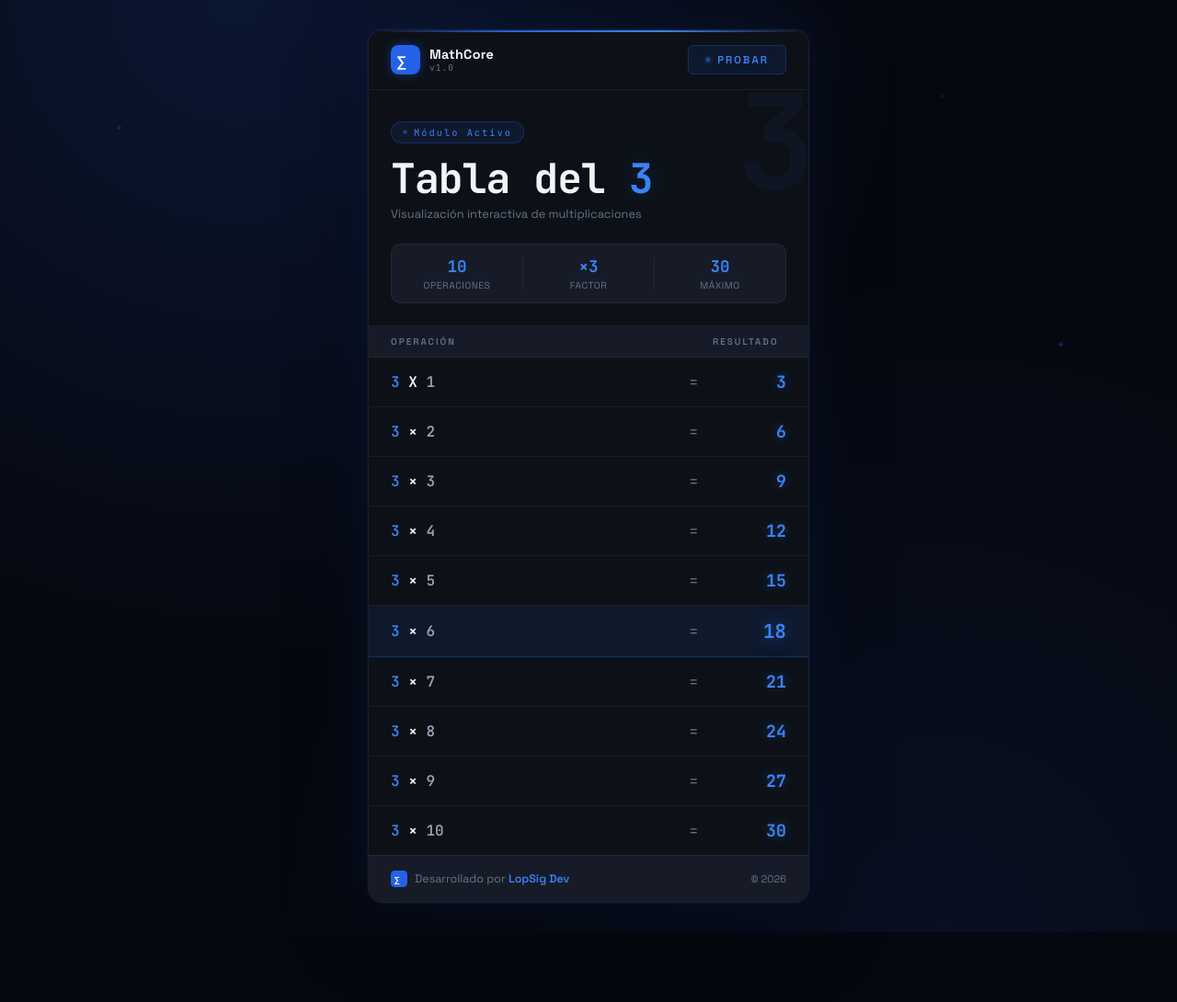
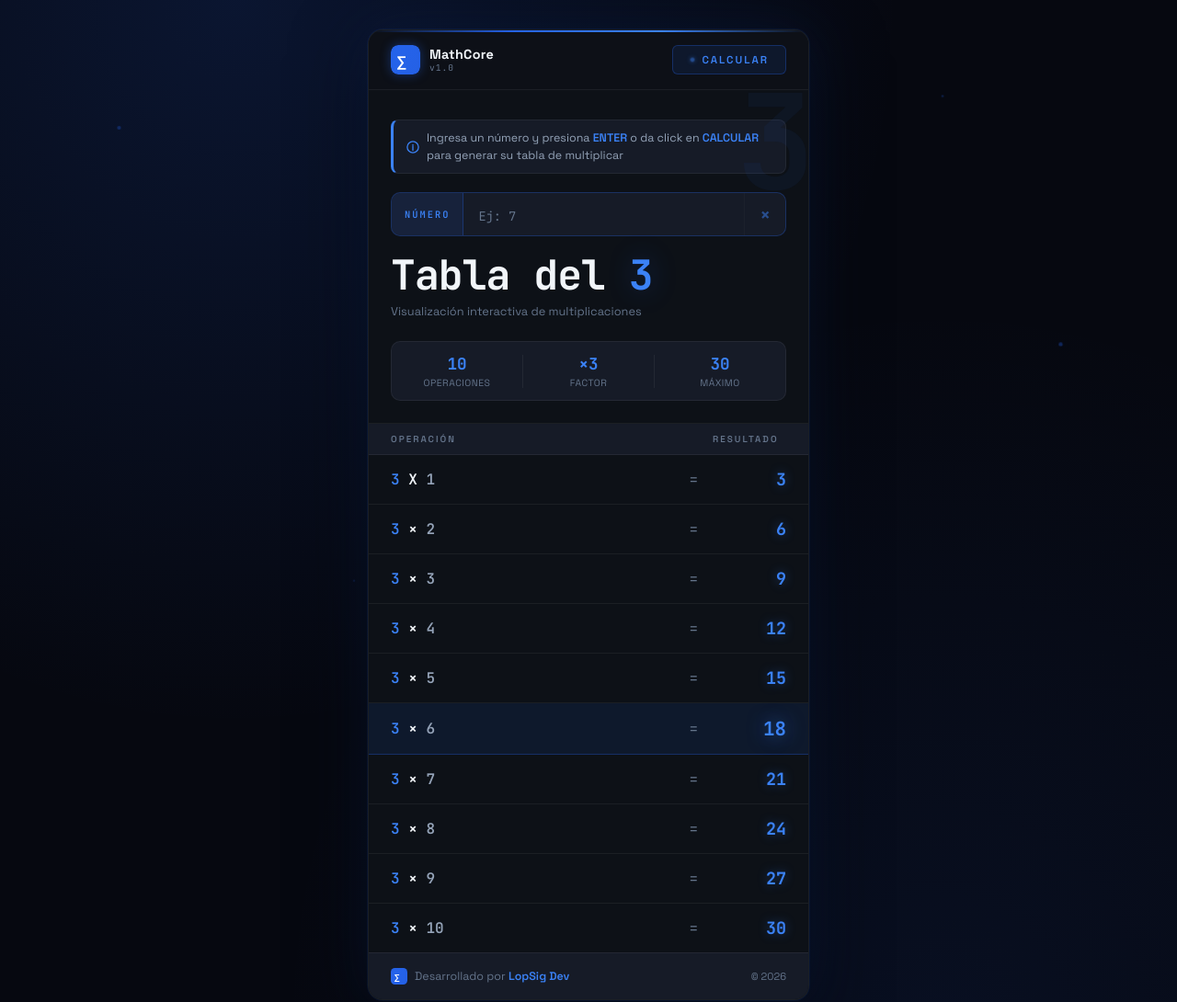
Before and after one commit to lopsig/multiplication-tables, a plain HTML site: page index.html in a window 1280 px wide. Shown: the top 1090 px of the page at 92% size. Before the commit the page ends 1014 px from the top, so only its background shows below. Drawn offline with Linux system fonts and the light colour scheme.

Commit message:
added input

```diff
--- a/index.html
+++ b/index.html
@@ -48,18 +48,30 @@
 
       <button class="btn-probar" onclick="createTable()">
         <span class="btn-dot"></span>
-        PROBAR
+        CALCULAR
       </button>
     </header>
 
     <!-- HERO -->
     <div class="hero">
-      <div class="hero-badge">
-        <span class="badge-punto"></span>
-        Módulo Activo
-      </div>
-      <h1 class="hero-titulo">Tabla del <span class="hero-num">3</span></h1>
-      <p class="hero-desc">Visualización interactiva de multiplicaciones</p>
+        <div class="instruccion">
+          <svg width="14" height="14" viewBox="0 0 16 16" fill="none">
+            <circle cx="8" cy="8" r="7" stroke="#3b82f6" stroke-width="1.5" />
+            <path d="M8 7v5M8 5v1" stroke="#3b82f6" stroke-width="1.5" stroke-linecap="round" />
+          </svg>
+          <span>
+            Ingresa un número y presiona <strong>ENTER</strong> o da click en <strong> CALCULAR</strong> para generar su tabla de multiplicar
+          </span>
+        </div>
+
+        <div class="input-wrap">
+          <span class="input-label">NÚMERO</span>
+          <input type="number" id="txtInput" placeholder="Ej: 7" min="1" max="999" onkeydown="if(event.key=='Enter') createTable()">
+          <span class="input-suffix">×</span>
+        </div>
+
+        <h1 class="hero-titulo">Tabla del <span class="hero-num" id="inputFactor"">3</span></h1>
+        <p class="hero-desc">Visualización interactiva de multiplicaciones</p>
 
       <!-- Stats row -->
       <div class="stats">
@@ -69,12 +81,12 @@
         </div>
         <div class="stat-divider"></div>
         <div class="stat">
-          <span class="stat-valor">×3</span>
+          <span class="stat-valor" id="factor">×3</span>
           <span class="stat-label">Factor</span>
         </div>
         <div class="stat-divider"></div>
         <div class="stat">
-          <span class="stat-valor">30</span>
+          <span class="stat-valor" id="maxValue">30</span>
           <span class="stat-label">Máximo</span>
         </div>
       </div>
--- a/multiplication.css
+++ b/multiplication.css
@@ -1,37 +1,49 @@
-@import url('https://fonts.googleapis.com/css2?family=Space+Grotesk:wght@400;500;600;700&family=JetBrains+Mono:wght@400;600;700&display=swap');
+@import url("https://fonts.googleapis.com/css2?family=Space+Grotesk:wght@400;500;600;700&family=JetBrains+Mono:wght@400;600;700&display=swap");
 
 :root {
-  --negro:       #060810;
-  --negro2:      #0d1117;
-  --negro3:      #161b27;
-  --azul:        #2563eb;
-  --azul-claro:  #3b82f6;
-  --azul-glow:   rgba(37,99,235,0.3);
-  --azul-dim:    rgba(37,99,235,0.1);
-  --plomo:       #64748b;
+  --negro: #060810;
+  --negro2: #0d1117;
+  --negro3: #161b27;
+  --azul: #2563eb;
+  --azul-claro: #3b82f6;
+  --azul-glow: rgba(37, 99, 235, 0.3);
+  --azul-dim: rgba(37, 99, 235, 0.1);
+  --plomo: #64748b;
   --plomo-claro: #94a3b8;
-  --plomo-dim:   rgba(100,116,139,0.15);
-  --blanco:      #f1f5f9;
-  --borde:       rgba(255,255,255,0.06);
-  --borde-azul:  rgba(37,99,235,0.3);
-  --mono:        'JetBrains Mono', monospace;
-  --sans:        'Space Grotesk', sans-serif;
+  --plomo-dim: rgba(100, 116, 139, 0.15);
+  --blanco: #f1f5f9;
+  --borde: rgba(255, 255, 255, 0.06);
+  --borde-azul: rgba(37, 99, 235, 0.3);
+  --mono: "JetBrains Mono", monospace;
+  --sans: "Space Grotesk", sans-serif;
 }
 
-*, *::before, *::after {
+*,
+*::before,
+*::after {
   box-sizing: border-box;
   margin: 0;
   padding: 0;
 }
 
-html { font-size: 16px; }
+html {
+  font-size: 16px;
+}
 
 body {
   font-family: var(--sans);
   background-color: var(--negro);
   background-image:
-    radial-gradient(ellipse at 20% 0%, rgba(37,99,235,0.15) 0%, transparent 50%),
-    radial-gradient(ellipse at 80% 100%, rgba(37,99,235,0.08) 0%, transparent 50%);
+    radial-gradient(
+      ellipse at 20% 0%,
+      rgba(37, 99, 235, 0.15) 0%,
+      transparent 50%
+    ),
+    radial-gradient(
+      ellipse at 80% 100%,
+      rgba(37, 99, 235, 0.08) 0%,
+      transparent 50%
+    );
   color: var(--blanco);
   min-height: 100vh;
   display: flex;
@@ -58,16 +70,60 @@ body {
   animation: float linear infinite;
 }
 
-.p1 { width: 3px; height: 3px; left: 10%; top: 20%; animation-duration: 8s; animation-delay: 0s; }
-.p2 { width: 2px; height: 2px; left: 80%; top: 15%; animation-duration: 11s; animation-delay: 2s; }
-.p3 { width: 4px; height: 4px; left: 60%; top: 70%; animation-duration: 9s; animation-delay: 1s; }
-.p4 { width: 2px; height: 2px; left: 30%; top: 80%; animation-duration: 13s; animation-delay: 3s; }
-.p5 { width: 3px; height: 3px; left: 90%; top: 50%; animation-duration: 10s; animation-delay: 0.5s; }
+.p1 {
+  width: 3px;
+  height: 3px;
+  left: 10%;
+  top: 20%;
+  animation-duration: 8s;
+  animation-delay: 0s;
+}
+.p2 {
+  width: 2px;
+  height: 2px;
+  left: 80%;
+  top: 15%;
+  animation-duration: 11s;
+  animation-delay: 2s;
+}
+.p3 {
+  width: 4px;
+  height: 4px;
+  left: 60%;
+  top: 70%;
+  animation-duration: 9s;
+  animation-delay: 1s;
+}
+.p4 {
+  width: 2px;
+  height: 2px;
+  left: 30%;
+  top: 80%;
+  animation-duration: 13s;
+  animation-delay: 3s;
+}
+.p5 {
+  width: 3px;
+  height: 3px;
+  left: 90%;
+  top: 50%;
+  animation-duration: 10s;
+  animation-delay: 0.5s;
+}
 
 @keyframes float {
-  0%   { transform: translateY(0px) scale(1); opacity: 0.15; }
-  50%  { transform: translateY(-30px) scale(1.5); opacity: 0.35; }
-  100% { transform: translateY(0px) scale(1); opacity: 0.15; }
+  0% {
+    transform: translateY(0px) scale(1);
+    opacity: 0.15;
+  }
+  50% {
+    transform: translateY(-30px) scale(1.5);
+    opacity: 0.35;
+  }
+  100% {
+    transform: translateY(0px) scale(1);
+    opacity: 0.15;
+  }
 }
 
 /* ── PÁGINA ── */
@@ -81,24 +137,38 @@ body {
   max-width: 480px;
   overflow: hidden;
   box-shadow:
-    0 0 0 1px rgba(37,99,235,0.08),
-    0 0 60px rgba(37,99,235,0.12),
-    0 24px 80px rgba(0,0,0,0.6);
-  animation: cardIn 0.7s cubic-bezier(0.16,1,0.3,1) both;
+    0 0 0 1px rgba(37, 99, 235, 0.08),
+    0 0 60px rgba(37, 99, 235, 0.12),
+    0 24px 80px rgba(0, 0, 0, 0.6);
+  animation: cardIn 0.7s cubic-bezier(0.16, 1, 0.3, 1) both;
 }
 
 @keyframes cardIn {
-  from { opacity: 0; transform: translateY(30px) scale(0.97); }
-  to   { opacity: 1; transform: translateY(0) scale(1); }
+  from {
+    opacity: 0;
+    transform: translateY(30px) scale(0.97);
+  }
+  to {
+    opacity: 1;
+    transform: translateY(0) scale(1);
+  }
 }
 
 /* Línea superior de acento */
 .pagina::before {
-  content: '';
+  content: "";
   position: absolute;
-  top: 0; left: 0; right: 0;
+  top: 0;
+  left: 0;
+  right: 0;
   height: 2px;
-  background: linear-gradient(90deg, transparent, var(--azul), var(--azul-claro), transparent);
+  background: linear-gradient(
+    90deg,
+    transparent,
+    var(--azul),
+    var(--azul-claro),
+    transparent
+  );
   z-index: 2;
 }
 
@@ -109,7 +179,7 @@ body {
   justify-content: space-between;
   padding: 16px 24px;
   border-bottom: 1px solid var(--borde);
-  background: rgba(13,17,23,0.8);
+  background: rgba(13, 17, 23, 0.8);
 }
 
 .navbar-logo {
@@ -120,7 +190,7 @@ body {
 
 .logo-svg {
   border-radius: 8px;
-  box-shadow: 0 0 12px rgba(37,99,235,0.4);
+  box-shadow: 0 0 12px rgba(37, 99, 235, 0.4);
 }
 
 .logo-texto {
@@ -158,12 +228,15 @@ body {
   border-radius: 6px;
   padding: 8px 18px;
   cursor: pointer;
-  transition: background 0.2s, box-shadow 0.2s, transform 0.1s;
+  transition:
+    background 0.2s,
+    box-shadow 0.2s,
+    transform 0.1s;
 }
 
 .btn-probar:hover {
-  background: rgba(37,99,235,0.2);
-  box-shadow: 0 0 16px rgba(37,99,235,0.3);
+  background: rgba(37, 99, 235, 0.2);
+  box-shadow: 0 0 16px rgba(37, 99, 235, 0.3);
   transform: translateY(-1px);
 }
 
@@ -181,8 +254,15 @@ body {
 }
 
 @keyframes pulse {
-  0%, 100% { opacity: 1; transform: scale(1); }
-  50%       { opacity: 0.5; transform: scale(0.8); }
+  0%,
+  100% {
+    opacity: 1;
+    transform: scale(1);
+  }
+  50% {
+    opacity: 0.5;
+    transform: scale(0.8);
+  }
 }
 
 /* ── HERO ── */
@@ -194,40 +274,17 @@ body {
 }
 
 .hero::after {
-  content: '3';
+  content: "3";
   position: absolute;
   right: -8px;
   top: -16px;
   font-family: var(--mono);
   font-size: 9rem;
   font-weight: 700;
-  color: rgba(37,99,235,0.06);
+  color: rgba(37, 99, 235, 0.06);
   line-height: 1;
   pointer-events: none;
   user-select: none;
-}
-
-.hero-badge {
-  display: inline-flex;
-  align-items: center;
-  gap: 7px;
-  font-family: var(--mono);
-  font-size: 0.65rem;
-  letter-spacing: 2px;
-  color: var(--azul-claro);
-  background: var(--azul-dim);
-  border: 1px solid var(--borde-azul);
-  border-radius: 20px;
-  padding: 4px 12px;
-  margin-bottom: 16px;
-}
-
-.badge-punto {
-  width: 5px;
-  height: 5px;
-  border-radius: 50%;
-  background: var(--azul-claro);
-  animation: pulse 2s ease-in-out infinite;
 }
 
 .hero-titulo {
@@ -326,8 +383,14 @@ body {
 }
 
 @keyframes filaIn {
-  from { opacity: 0; transform: translateX(-12px); }
-  to   { opacity: 1; transform: translateX(0); }
+  from {
+    opacity: 0;
+    transform: translateX(-12px);
+  }
+  to {
+    opacity: 1;
+    transform: translateX(0);
+  }
 }
 
 .fila:hover {
@@ -344,7 +407,7 @@ body {
 }
 
 .fila.destacada:hover {
-  background: rgba(37,99,235,0.15);
+  background: rgba(37, 99, 235, 0.15);
 }
 
 .operacion {
@@ -375,12 +438,12 @@ body {
   font-weight: 700;
   color: var(--azul-claro);
   text-align: right;
-  text-shadow: 0 0 12px rgba(59,130,246,0.4);
+  text-shadow: 0 0 12px rgba(59, 130, 246, 0.4);
 }
 
 .fila.destacada .resultado {
   font-size: 1.3rem;
-  text-shadow: 0 0 20px rgba(59,130,246,0.6);
+  text-shadow: 0 0 20px rgba(59, 130, 246, 0.6);
 }
 
 /* ── FOOTER ── */
@@ -414,7 +477,6 @@ body {
   gap: 8px;
 }
 
-
 .footer-copy {
   font-size: 0.7rem;
   color: var(--plomo);
@@ -447,3 +509,109 @@ body {
     font-size: 1.8rem;
   }
 }
+
+/* ── INSTRUCCIÓN ── */
+.instruccion {
+  display: flex;
+  align-items: center;
+  gap: 8px;
+  background: var(--negro3);
+  border: 1px solid var(--borde);
+  border-left: 3px solid var(--azul-claro);
+  border-radius: 8px;
+  padding: 10px 14px;
+  font-size: 0.78rem;
+  color: var(--plomo-claro);
+  line-height: 1.5;
+  margin-bottom: 20px;
+}
+
+.instruccion svg {
+  flex-shrink: 0;
+}
+
+.instruccion strong {
+  color: var(--azul-claro);
+  font-weight: 600;
+}
+
+/* ── INPUT ── */
+.input-wrap {
+  display: flex;
+  align-items: center;
+  background: var(--negro3);
+  border: 1px solid var(--borde-azul);
+  border-radius: 10px;
+  overflow: hidden;
+  margin-bottom: 20px;
+  transition:
+    box-shadow 0.2s,
+    border-color 0.2s;
+}
+
+.input-wrap:focus-within {
+  border-color: var(--azul-claro);
+  box-shadow:
+    0 0 0 3px rgba(37, 99, 235, 0.15),
+    0 0 20px rgba(37, 99, 235, 0.1);
+}
+
+.input-label {
+  font-family: var(--mono);
+  font-size: 0.65rem;
+  font-weight: 600;
+  letter-spacing: 2px;
+  color: var(--azul-claro);
+  background: var(--azul-dim);
+  border-right: 1px solid var(--borde-azul);
+  padding: 0 14px;
+  height: 46px;
+  display: flex;
+  align-items: center;
+  white-space: nowrap;
+  flex-shrink: 0;
+}
+
+.input-wrap input {
+  flex: 1;
+  background: transparent;
+  border: none;
+  outline: none;
+  padding: 0 16px;
+  height: 46px;
+  font-family: var(--mono);
+  font-size: 1.1rem;
+  font-weight: 600;
+  color: var(--blanco);
+  width: 100%;
+  min-width: 0;
+}
+
+.input-wrap input::placeholder {
+  color: var(--plomo);
+  font-size: 0.85rem;
+  font-weight: 400;
+}
+
+/* Quita las flechas del input number */
+.input-wrap input::-webkit-outer-spin-button,
+.input-wrap input::-webkit-inner-spin-button {
+  -webkit-appearance: none;
+}
+
+.input-wrap input[type="number"] {
+  -moz-appearance: textfield;
+}
+
+.input-suffix {
+  font-family: var(--mono);
+  font-size: 1.2rem;
+  font-weight: 700;
+  color: var(--azul-claro);
+  padding: 0 16px;
+  height: 46px;
+  display: flex;
+  align-items: center;
+  border-left: 1px solid var(--borde);
+  opacity: 0.5;
+}
--- a/multiplication.js
+++ b/multiplication.js
@@ -1,43 +1,46 @@
 const createTable = () => {
   const table = document.getElementById("table");
-  table.innerHTML = ""
+  table.innerHTML = "";
+  const number = document.getElementById("txtInput");
+  const numberValue = number.value;
 
-  for (let i = 1; i <= 10; i++){
-    const file_i = document.createElement("div")
+  const inputFactor = document.getElementById("inputFactor");
+  inputFactor.innerHTML = numberValue
+
+  const factor = document.getElementById("factor");
+  factor.innerHTML = "x" + numberValue
+
+  const maxValue = document.getElementById("maxValue");
+  maxValue.innerHTML = numberValue * 10
+
+  for (let i = 1; i <= 10; i++) {
+    const file_i = document.createElement("div");
     file_i.className = "fila";
-    file_i.style = "--delay:0.10s"
-    const spanOperation_i = document.createElement("span")
+    file_i.style = "--delay:0.10s";
+    const spanOperation_i = document.createElement("span");
     spanOperation_i.className = "operacion";
-    const spanFactor1_i = document.createElement("span")
+    const spanFactor1_i = document.createElement("span");
     spanFactor1_i.className = "num-azul";
-    spanFactor1_i.textContent = 5
-    const spanSimbol_i = document.createElement("span")
-    spanSimbol_i.textContent = "  X  "
-    const spanFactor2_i = document.createElement("span")
+    spanFactor1_i.textContent = numberValue;
+    const spanSimbol_i = document.createElement("span");
+    spanSimbol_i.textContent = "  X  ";
+    const spanFactor2_i = document.createElement("span");
     spanFactor2_i.className = "num-plomo";
-    spanFactor2_i.textContent = i
-    const spanSimbolResult_i = document.createElement("span")
+    spanFactor2_i.textContent = i;
+    const spanSimbolResult_i = document.createElement("span");
     spanSimbolResult_i.className = "signo";
     spanSimbolResult_i.textContent = "=";
-    const spanResult_i = document.createElement("span")
+    const spanResult_i = document.createElement("span");
     spanResult_i.className = "resultado";
-    spanResult_i.textContent = 5 * i
+    spanResult_i.textContent = numberValue * i;
 
+    spanOperation_i.appendChild(spanFactor1_i);
+    spanOperation_i.appendChild(spanSimbol_i);
+    spanOperation_i.appendChild(spanFactor2_i);
 
-    spanOperation_i.appendChild(spanFactor1_i)
-    spanOperation_i.appendChild(spanSimbol_i)
-    spanOperation_i.appendChild(spanFactor2_i)
-
-
-    file_i.appendChild(spanOperation_i)
-    file_i.appendChild(spanSimbolResult_i)
-    file_i.appendChild(spanResult_i)
-    table.appendChild(file_i)
-
-
+    file_i.appendChild(spanOperation_i);
+    file_i.appendChild(spanSimbolResult_i);
+    file_i.appendChild(spanResult_i);
+    table.appendChild(file_i);
   }
-
-
-
-
 };
```
